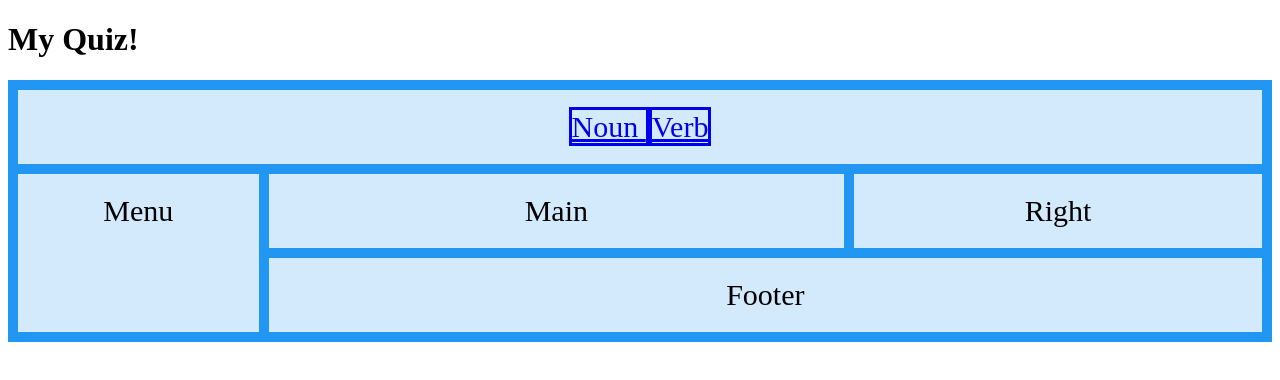
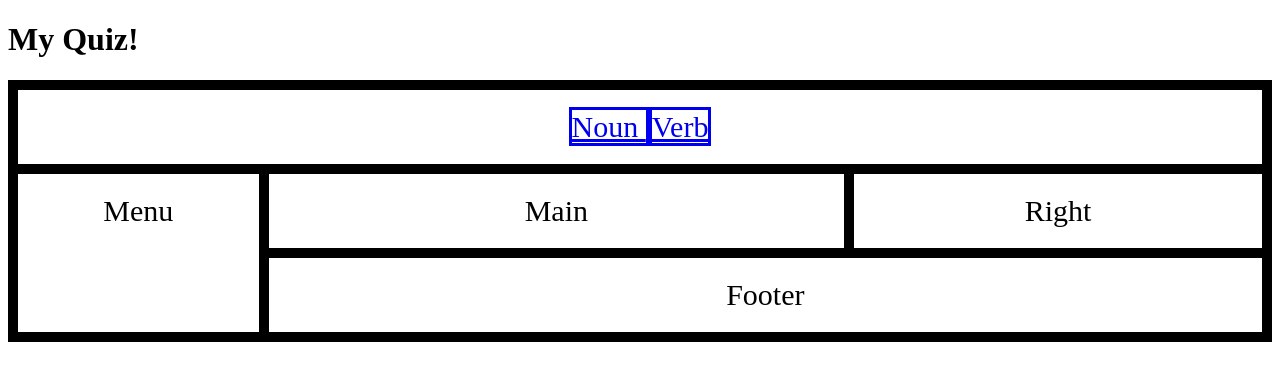
Before and after one commit to DaZenMesa/Quiz, a plain HTML site: page index.html in a window 1280 px wide. Drawn offline with nearby package versions, Linux system fonts and the light colour scheme.

Commit message:
Update style.css

```diff
--- a/style.css
+++ b/style.css
@@ -11,11 +11,11 @@
     'menu main main main right right'
     'menu footer footer footer footer footer';
   grid-gap: 10px;
-  background-color: #2196F3;
+  background-color: black;
   padding: 10px;
 }
 .grid-container > div {
-  background-color: rgba(255, 255, 255, 0.8);
+  background-color:white;
   text-align: center;
   padding: 20px 0;
   font-size: 30px;
```
